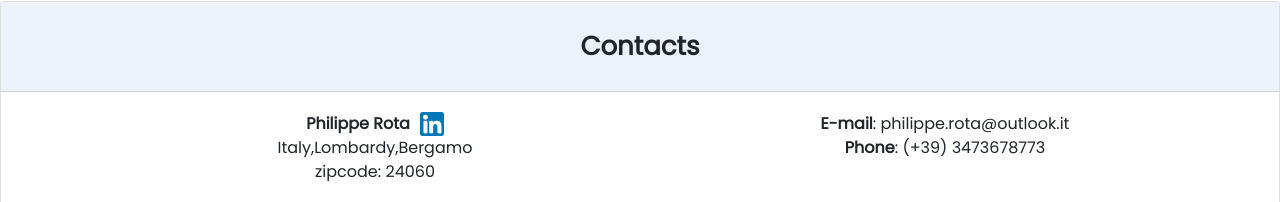
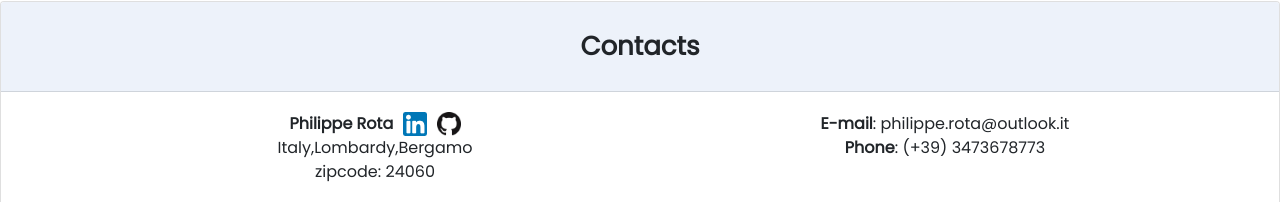
Before and after one commit to philrota/Cvwebsite, a React (Create React App) app: page / in a window 1280 px wide. Shown: the part 952-1154 px from the top of the page. Built offline with nearby package versions, Linux system fonts and the light colour scheme.

Commit message:
github link
Added a github link in the contacts section

```diff
--- a/src/components/Footer.jsx
+++ b/src/components/Footer.jsx
@@ -1,6 +1,7 @@
 import React, { Component } from "react";
 import Card from "react-bootstrap/Card";
 import linkedin from "../images/linkedin.png";
+import GitHub from "../images/GitHub.png"
 
 class Footer extends Component {
   constructor(props) {
@@ -26,6 +27,9 @@ class Footer extends Component {
                         href="https://www.linkedin.com/in/philippe-rota-02541916b/"
                       >
                         <img src={linkedin} alt="linkedin" />{" "}
+                      </a>
+                      <a id="github" rel="noopener noreferrer" target="_blank" href="https://github.com/philrota">
+                        <img width="24" height="24" src={GitHub} alt="github link" />
                       </a>
                     </li>
                     <li>Italy,Lombardy,Bergamo</li>
--- a/src/index.css
+++ b/src/index.css
@@ -117,3 +117,4 @@ h5 {
     background-color: #edf2fa;
   }
 }
+#github{margin-left: 5px;}
```
Also changed, not shown: src/images/GitHub.png (added).
